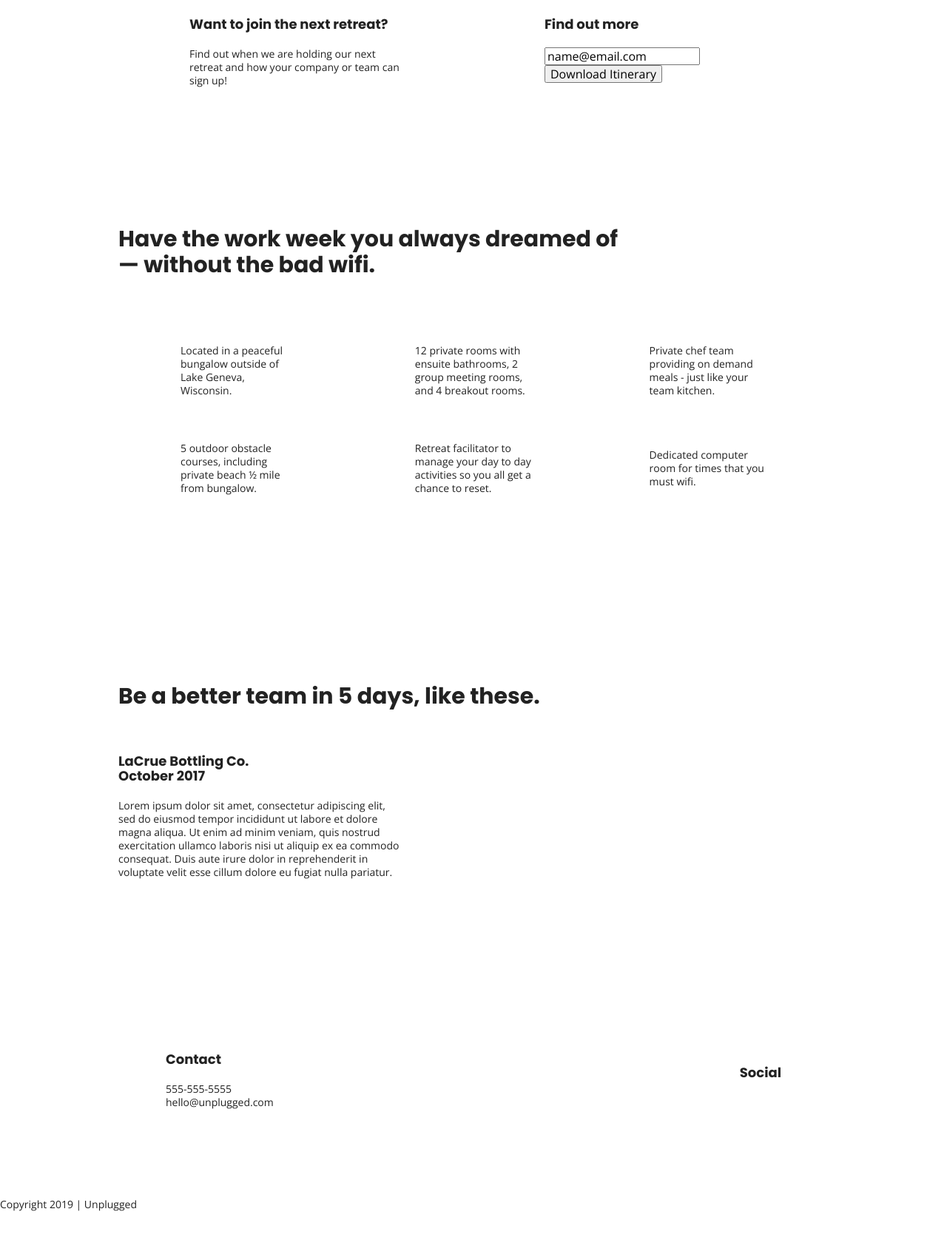
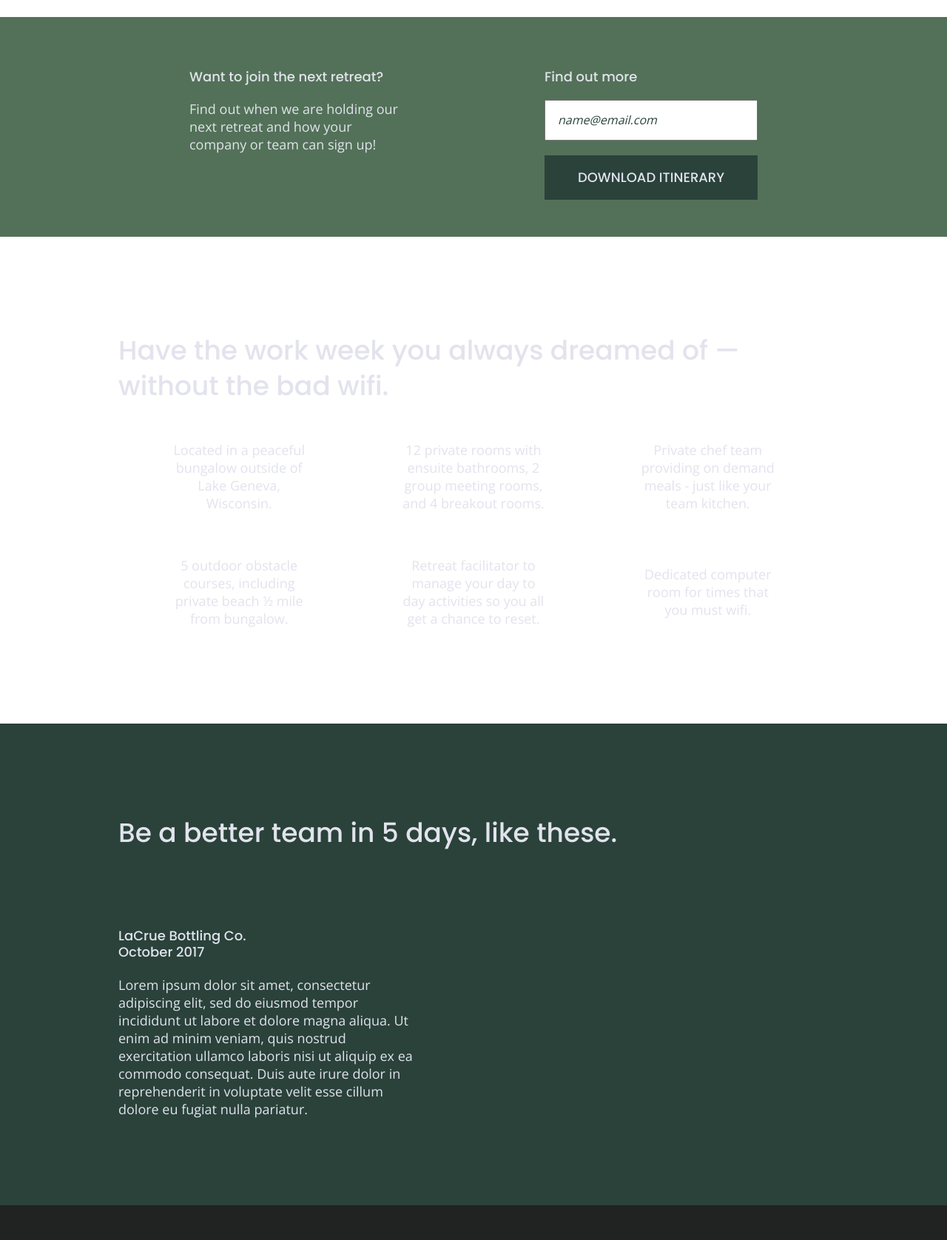
Before and after one commit to laceeder/unplugged-retreat, a website built with Parcel: page unplugged-retreat/index.html in a window 1280 px wide. Shown: the part 444-2120 px from the top of the page at 74% size. Built offline with nearby package versions, Linux system fonts and the light colour scheme.

Commit message:
Added more text styles, margins, and padding

```diff
--- a/unplugged-retreat/css/main.css
+++ b/unplugged-retreat/css/main.css
@@ -94,8 +94,9 @@
 }
 
 body {
+  font-size: 1em;
   font-family: 'Open Sans', sans-serif;
-  font-size: 1em;
+  color: #e2e3ed;
   text-align: left;
 }
 
@@ -111,12 +112,14 @@
 
 h2 {
   font-family: 'Poppins', sans-serif;
+  font-weight: 500;
   font-size: 1.875em;
 }
 
 h3,
 h4 {
   font-family: 'Poppins', sans-serif;
+  font-weight: 500;
   margin: 20px 0;
   font-size: 1.125em;
 }
@@ -128,9 +131,13 @@
 
 img {
 
+  /* will add later */
+
 }
 
 figure {
+
+  /* will add later */
 
 }
 
@@ -147,8 +154,10 @@
 
 header,
 footer {
+  background-color: #202322;
   display: flex;
   justify-content: center;
+  align-items: center;
   align-items: center;
 }
 
@@ -165,26 +174,31 @@
 }
 
 .header-divider {
+  background: #3a3a3a;
   width: 100%;
   height: 1px;
   margin: 10px 0 20px 0;
 }
 
 header nav {
+  width: 60%;
+  font-size: 1.125em;
+  font-weight: 700;
+  text-transform: uppercase;
   display: flex;
   justify-content: space-around;
   align-items: center;
   flex-flow: row wrap;
-  width: 60%;
 }
 
 header nav ul {
+  width: 100%;
   display: flex;
   justify-content: space-around;
-  width: 100%;
 }
 
 footer {
+  text-align: center;
   flex-direction: column;
 }
 
@@ -195,6 +209,10 @@
 footer .content-wrapper {
   width: 55%;
   margin: 50px 0;
+}
+
+footer .contact {
+  margin-bottom: 50px;
 }
 
 footer .social-icons {
@@ -223,13 +241,47 @@
   flex-flow: row wrap;
 }
 
+.hero-area h1 {
+  font-size: 2.25em;
+  font-family: 'Poppins', Arial, Helvetica, sans-serif;
+  font-weight: 500;
+  line-height: 1.2;
+}
+
 /* Aside */
 
 aside {
+  background: #527158;
   display: flex;
   justify-content: center;
   align-items: center;
   flex-flow: row wrap;
+}
+
+aside .form {
+  margin-top: 30px;
+}
+
+input[type=text] {
+  box-sizing: border-box;
+  width: 100%;
+  color: #2a423a;
+  font-style: italic;
+  padding: 1em;
+}
+
+input[type=button] {
+  width: 100%;
+  padding: 20px 0;
+  margin-top: 20px;
+  background-color: #2a423a;
+  font-family: 'Poppins', Helvetica, Arial, sans-serif;
+  font-weight: 500;
+  font-size: 1.125em;
+  color: #e2e3ed;
+  border: none;
+  text-align: center;
+  text-transform: uppercase;
 }
 
 /* Features */
@@ -257,12 +309,14 @@
 }
 
 .features p {
+  text-align: center;
   margin: 0;
 }
 
 /* Reviews */
 
 .reviews {
+  background-color: #2a423a;
   display: flex;
   justify-content: center;
   flex-flow: row wrap;
@@ -270,6 +324,7 @@
 
 .reviews h2 {
   margin-bottom: 40px;
+  line-height: 1;
 }
 
 .reviews h3 {
@@ -282,6 +337,7 @@
    ========================================================================== */
 
 .mission {
+  background-color: #527158;
   display: flex;
   justify-content: center;
   align-items: center;
@@ -289,6 +345,7 @@
 }
 
 .contact-section {
+  background-color: #2a423a;
   display: flex;
   justify-content: center;
   align-items: center;
@@ -304,6 +361,7 @@
    ========================================================================== */
 
 .faq {
+  background-color: #527158;
   display: flex;
   justify-content: center;
   align-items: center;
@@ -320,10 +378,15 @@
 
 .faq h2 {
   margin-bottom: 40px;
+  line-height: 1;
 }
 
 .faq-content {
   margin-bottom: 50px;
+}
+
+.faq-content h4 {
+  line-height: 1.333;
 }
 
 
@@ -424,8 +487,17 @@
     margin: 100px 0;
   }
 
+  h2 {
+    font-size: 2.25em;
+    line-height: 1.333;
+  }
+
+  h3 {
+    line-height: 1.5em;
+    line-height: 1.25;
+  }
+
   /* Header */
-
   header {
     justify-content: space-around;
     padding: 33px 0;
@@ -434,6 +506,10 @@
   header .content-wrapper {
     width: 100%;
     justify-content: space-between;
+  }
+
+  header figure {
+    width: 30%;
   }
 
   header nav {
@@ -450,6 +526,12 @@
 
   /* Hero Area */
 
+  .hero-area h1 {
+    font-size: 3em;
+    line-height: 1;
+    margin: 0;
+  }
+
   /* Aside */
   aside .content-wrapper {
     margin: 50px 0;
@@ -465,6 +547,11 @@
   }
 
   /* Features */
+
+  .features h2 {
+    margin-bottom: 20px;
+  }
+
   .features article {
     display: flex;
     justify-content: center;
@@ -474,13 +561,17 @@
   }
 
   .features .features-item-description {
-      width: 50%;
+    width: 62%;
   }
 
   /* Reviews */
   .reviews article {
     display: flex;
     justify-content: space-between;
+  }
+
+  .reviews h2 {
+    width: 85%;
   }
 
   .reviews article div {
@@ -493,14 +584,24 @@
     margin: 100px 0;
   }
 
-    .footer-content {
+  footer .footer-content {
     display: flex;
     justify-content: space-between;
     align-items: center;
+    flex-direction: row;
   }
 
   footer .contact {
     margin-bottom: 0;
+  }
+
+  footer h4 {
+    font-size: 1.5em;
+    margin-bottom: 40px;
+  }
+
+  footer p {
+    line-height: 1.285;
   }
 
   footer .copyright {
@@ -532,6 +633,10 @@
     align-items: flex-start;
   }
 
+  .contact-content h4 {
+    font-size: 1.5em;
+  }
+
   /* ==========================================================================
    FAQ Page
    ========================================================================== */
@@ -547,6 +652,12 @@
   .faq h2 {
     width: 100%;
   }
+
+  .faq h4,
+  .faq p {
+    font-size: 0.875em;
+    line-height: 1.125;
+  }
 }
 
 @media only screen and (min-width: 1200px) {
@@ -560,8 +671,23 @@
     max-width: 960px;
   }
 
+  h2 {
+    font-size: 2.25em;
+  }
+
+  h3,
+  h4 {
+    font-size: 1.875;
+  }
+
+  p {
+    font-size: 1.125em;
+    line-height: 1.333;
+  }
+
   /* Hero */
   .hero-area h1 {
+    font-size: 3.75em;
     width: 60%;
   }
 
@@ -575,10 +701,13 @@
     width: 30%;
   }
 
+  .form-description p {
+    font-size: 1.125em;
+  }
+
   /* Features */
   .features h2 {
-    width: 71%;
-    /* solution code says 90% */
+    width: 90%;
   }
 
   .features article {
@@ -586,28 +715,46 @@
   }
 
   /* Reviews */
+
+  .reviews h2 {
+    padding-bottom: 50px;
+  }
+
   .reviews article div {
-    width: 40%;
-    /* code says 42% */
+    width: 42%;
+  }
+
+  footer h4 {
+    font-size: 1.875em;
   }
 
   /* ==========================================================================
   About Page
   ========================================================================== */
+
   .mission h2,
   .contact-section .content-wrapper h2 {
-    width: 75%;
-    /* code says 95% */
+    width: 95%;
+  }
+
+  .contact-content h4 {
+    font-size: 1.875em;
   }
 
   /* ==========================================================================
   FAQ Page
   ========================================================================== */
+
   .faq h2 {
-    width: 80%;
-    /* code says 100% */
+    width: 100%;
+    font-size: 3em;
   }
 
+  .faq h4,
+  .faq p {
+    font-size: 1.125em;
+    line-height: 1;
+  }
 }
 
 
```
Lines whose indentation alone changed are shown as unchanged.
